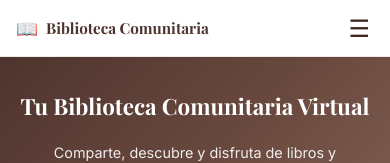
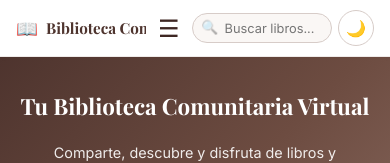
Before and after one commit to alvnm/pagina-web1-videcoding, a website: page index.html in a window 390 px wide. Shown: the top 163 px of the page. Drawn offline with nearby package versions, Linux system fonts and the light colour scheme; no server answers.

Commit message:
fix: restore dark toggle in navbar, show login buttons in hamburger menu
Only hide search and auth from navbar on mobile, keep dark toggle visible.
Ensure hamburger menu shows login/register buttons properly.

🤖 Generated with Codebuff
Co-Authored-By: Codebuff <noreply@codebuff.com>

```diff
--- a/css/styles.css
+++ b/css/styles.css
@@ -1170,8 +1170,17 @@ select {
     width: 100%;
   }
 
-  /* Navbar actions: hide entirely on mobile, everything is in hamburger menu */
+  /* Navbar actions on mobile: hide search and auth, keep dark toggle */
   .navbar-actions {
+    gap: 0.4rem;
+    flex-shrink: 0;
+  }
+
+  .navbar-search {
+    display: none;
+  }
+
+  .navbar-auth {
     display: none;
   }
 
```
